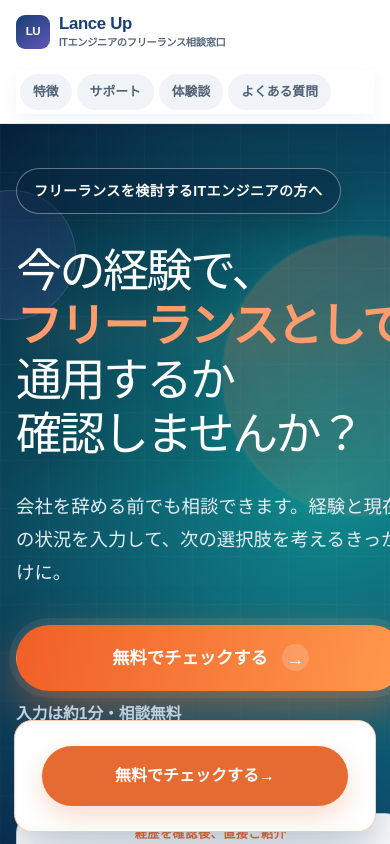
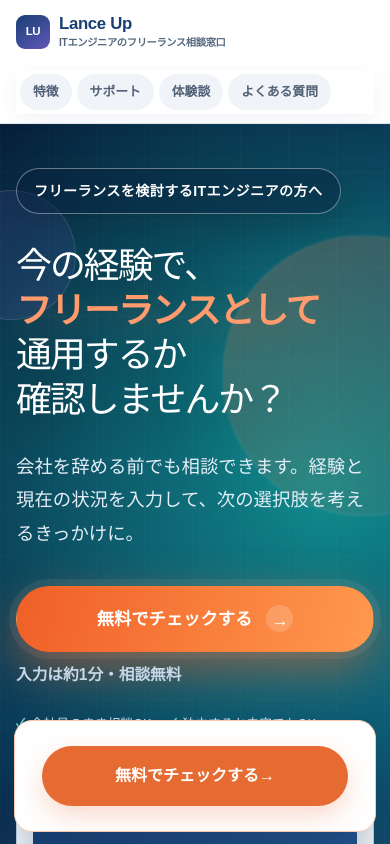
Before and after one commit to chankoxxx/lanceup, a Next.js app: page / in a window 390 px wide. Shown: the top 844 px of the page. Built offline with nearby package versions, Linux system fonts and the light colour scheme; no server answers.

Commit message:
Fix mobile overflow and queue analytics events

```diff
--- a/src/app/globals.css
+++ b/src/app/globals.css
@@ -263,3 +263,19 @@ body{font-size:18px}
 .start-assurance{display:flex;justify-content:center;gap:8px;flex-wrap:wrap;margin-top:17px}
 .start-assurance span{padding:4px 10px;border-radius:999px;color:#50657c;background:#eef3f8;font-size:.75rem;font-weight:800}
 @media(max-width:520px){.start-steps{gap:5px}.start-steps div{min-height:78px;padding:11px 5px}.start-steps span{font-size:.76rem}.start-note{font-size:.8rem}}
+
+/* Mobile reflow: prevent nowrap hero copy from widening the grid beyond the viewport. */
+@media(max-width:800px){
+  .hero-grid,.hero-copy,.hero-grid>*,.hero-line,.hero-main-line,.hero-question-part{min-width:0;max-width:100%}
+  .hero-copy,.signal{width:100%}
+  .hero h1{font-size:clamp(2.05rem,9.2vw,2.75rem);line-height:1.24;overflow-wrap:normal}
+  .hero-main-line,.hero-main-line strong{white-space:normal}
+  .hero-main-line strong{display:block}
+  .hero-question-part{white-space:nowrap}
+  .hero-copy .lead{max-width:100%}
+}
+@media(max-width:380px){
+  .hero h1{font-size:clamp(1.95rem,9vw,2.2rem)}
+  .hero .audience-label{font-size:.8rem}
+  .header-tabs a{padding-inline:11px}
+}
--- a/src/lib/tracking.ts
+++ b/src/lib/tracking.ts
@@ -1,4 +1,4 @@
-declare global{interface Window{dataLayer?:Record<string,unknown>[];gtag?:(...args:unknown[])=>void}}
+declare global{interface Window{dataLayer?:unknown[];gtag?:(...args:unknown[])=>void}}
 export type TrackingEvent="page_view"|"check_start"|"check_step_complete"|"form_submit"|"lead_complete";
-export function track(event:TrackingEvent,params:Record<string,unknown>={}){if(typeof window==="undefined")return;window.dataLayer=window.dataLayer||[];window.dataLayer.push({event,...params});window.gtag?.("event",event,params)}
+export function track(event:TrackingEvent,params:Record<string,unknown>={}){if(typeof window==="undefined")return;window.dataLayer=window.dataLayer||[];window.dataLayer.push({event,...params});if(!window.gtag)window.gtag=(...args:unknown[])=>window.dataLayer?.push(args);window.gtag("event",event,params)}
 export function canTrackLead(storage:Pick<Storage,"getItem"|"removeItem">){const allowed=storage.getItem("lead_completed")==="true";if(allowed)storage.removeItem("lead_completed");return allowed}
```
Also changed, not shown: 1 other file (tests, documents, lock files or other folders).
